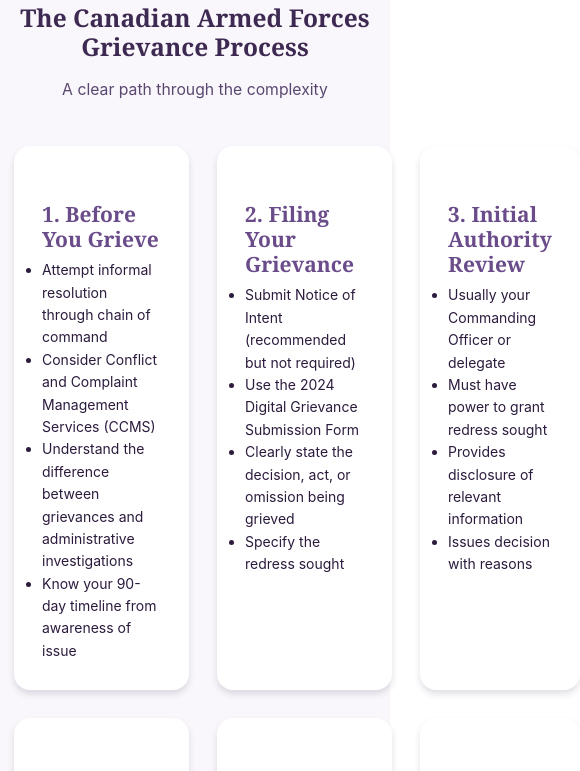
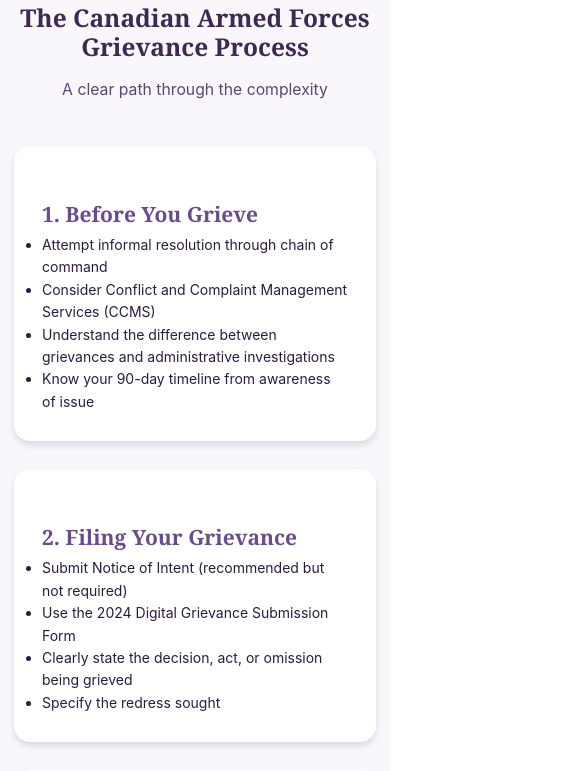
Before and after one commit to jaystarz1/grievances-website, a plain HTML site: page index.html in a window 390 px wide. Shown: the part 2573-3344 px from the top of the page, 580 px wide, since content can reach past the window. Drawn offline with Linux system fonts and the light colour scheme.

Commit message:
Fix mobile rendering of grievance process cards - remove forced 3-column layout

```diff
--- a/index.html
+++ b/index.html
@@ -187,7 +187,7 @@
                 <h2 class="section-title">The Canadian Armed Forces Grievance Process</h2>
                 <p class="section-subtitle">A clear path through the complexity</p>
             </div>
-            <div class="grid grid-3" style="grid-template-columns: repeat(3, 1fr);">
+            <div class="grid grid-3">
                 <div class="card">
                     <h3 class="card-title">1. Before You Grieve</h3>
                     <ul>
```
